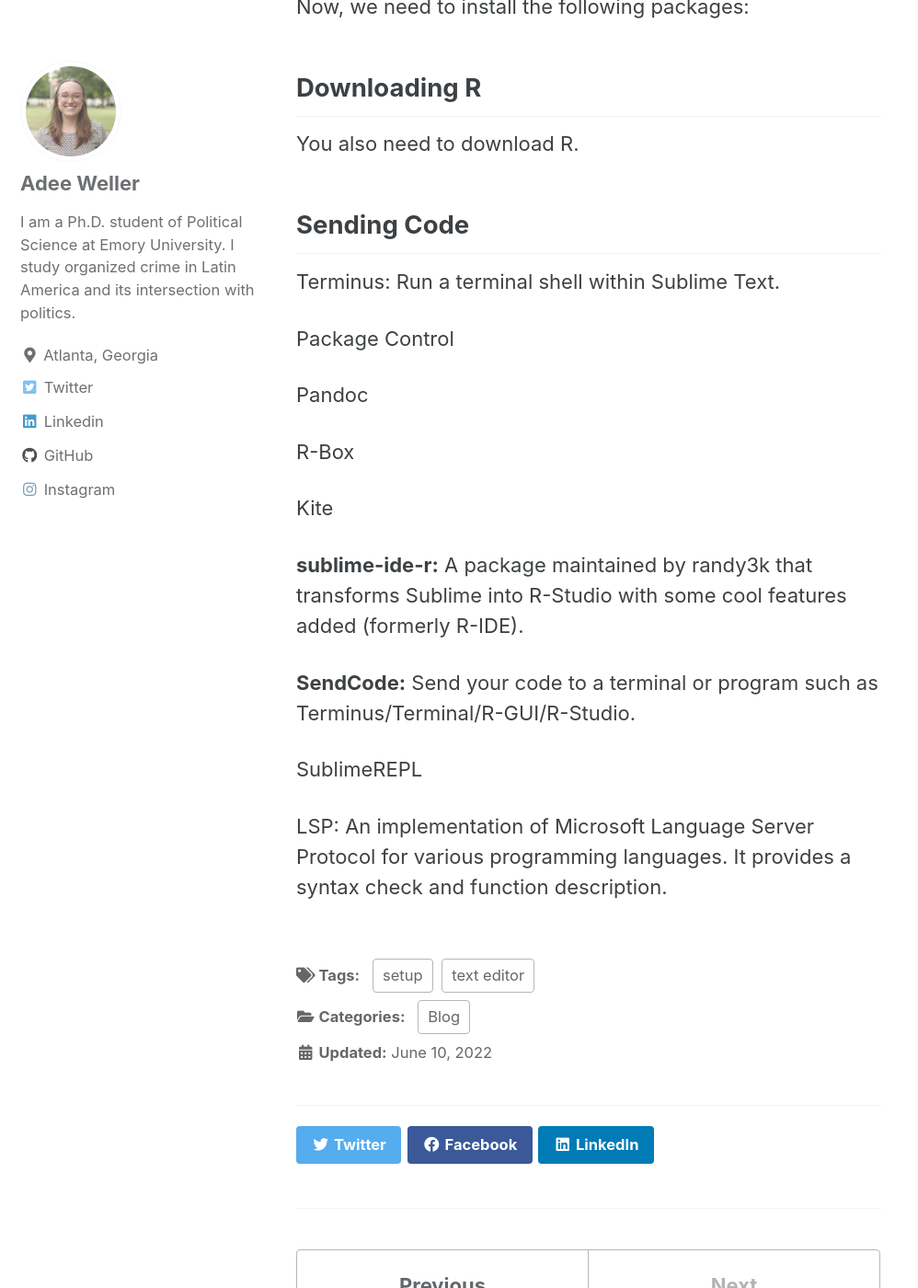
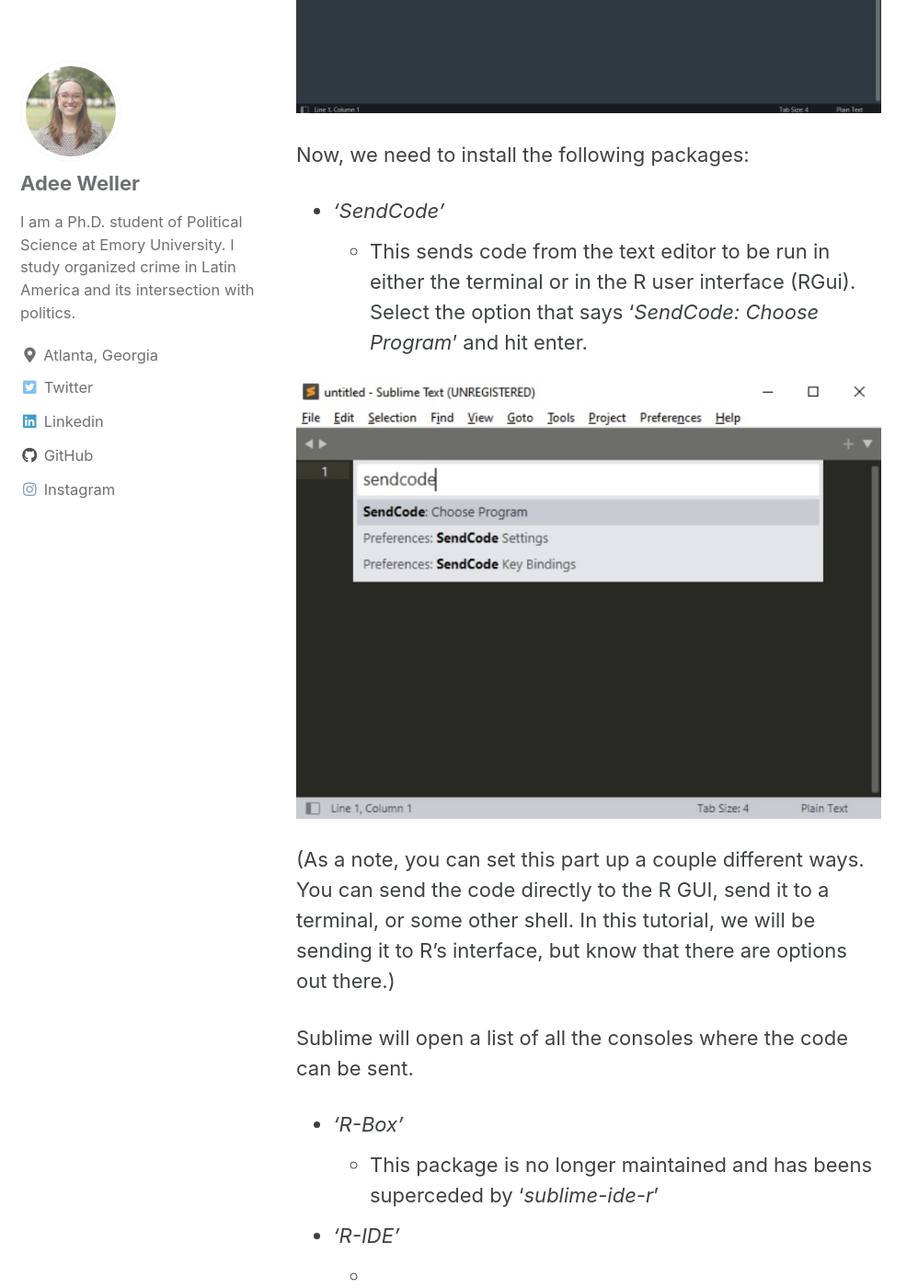
Before and after one commit to adeeweller/adeeweller.github.io, a Jekyll site: the page built from _posts/2022-06-10-sublime_setup.md, in a window 1280 px wide and 1400 px high, scrolled down 5254 px. Shown: the whole window at 92% size, without its empty margins (0-998 px from the left). Built offline with Jekyll 4.4.1, drawn with Linux system fonts in a browser that asks for light colours; cached includes are drawn as plain includes; some of the changed text lies outside the part shown.

Commit message:
blog_updates

```diff
--- a/_posts/2022-06-10-sublime_setup.md
+++ b/_posts/2022-06-10-sublime_setup.md
@@ -22,6 +22,8 @@
 I first started using Sublime as a Political Science major in undergrad -- and I had no clue what I was doing. Like many others, I had no experience with any sort of coding, and just thinking about mysterious lines on a screen made my head spin. And I wasn't using it for python yet, only R and LaTeX. But within a short period of time, I was up and running.
 
 In this post, let us walk through what Sublime is, why may be the right fit for you, and how to get it set up with R. In future posts, we will work through how to set it up with LaTeX, python, markdown, and much more!
+
+But before we continue, I assume in this tutorial that you already have R dowloaded on your computers. If you have not, please [do so here.](https://cloud.r-project.org/) For more information on R, check out their [introduction here.](https://www.r-project.org/about.html)
 
 ## What is Sublime?
 
@@ -56,34 +58,41 @@
 
 Now, we need to install the following packages:
 
+* _'SendCode'_
+   + This sends code from the text editor to be run in either the terminal or in the R user interface (RGui). Select the option that says '*SendCode: Choose Program*' and hit enter.
 
-## Downloading R
+![image-center]({{ site.url }}{{ site.baseurl }}/assets/images/install_sendcode.jpg "Installing SendCode"){: .align-center}
 
-You also need to download R.
+(As a note, you can set this part up a couple different ways. You can send the code directly to the R GUI, send it to a terminal, or some other shell. In this tutorial, we will be sending it to R's interface, but know that there are options out there.)
+
+Sublime will open a list of all the consoles where the code can be sent.
+
+* _'R-Box'_
+   + This package is no longer maintained and has beens superceded by '*sublime-ide-r*'
+
+* _'R-IDE'_
+   +
+
+To make the appropriate path to R, go to 'Preferences' then 'Package Settings' at the bottom of the drop-down tab. From there, we can access all the settings for our downloaded packages. Find the one for R-IDE and open Settings.
+
+
+
 
 
 
 ## Sending Code
 
 
-
-Terminus: Run a terminal shell within Sublime Text.
-
 Package Control
-
-Pandoc
 
 R-Box
 
-Kite
 
 **sublime-ide-r:** A package maintained by randy3k that transforms Sublime into R-Studio with some cool features added (formerly R-IDE).
 
 **SendCode:** Send your code to a terminal or program such as Terminus/Terminal/R-GUI/R-Studio.
 
 SublimeREPL
-
-LSP: An implementation of Microsoft Language Server Protocol for various programming languages. It provides a syntax check and function description.
 
 
 
```
Also changed, not shown: assets/images/install_sendcode.jpg (added), assets/images/path_to_r_ide_settings.jpg (added), assets/images/path_to_r_ide_settings.png (added), assets/images/r_ide_settings.jpg (added).
